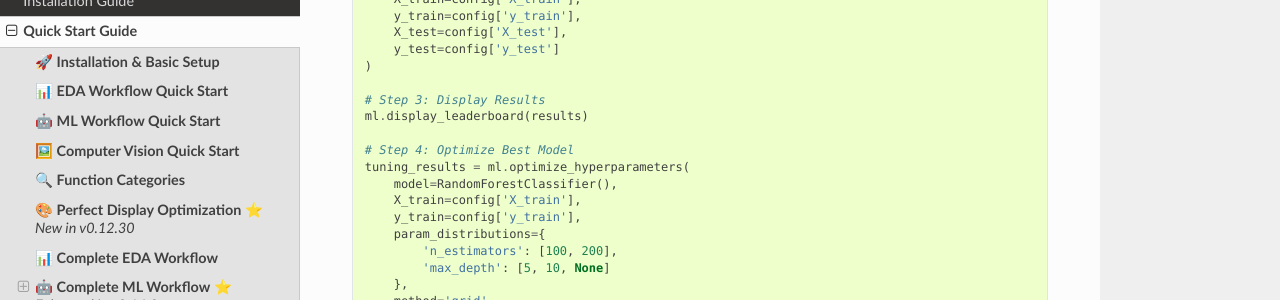
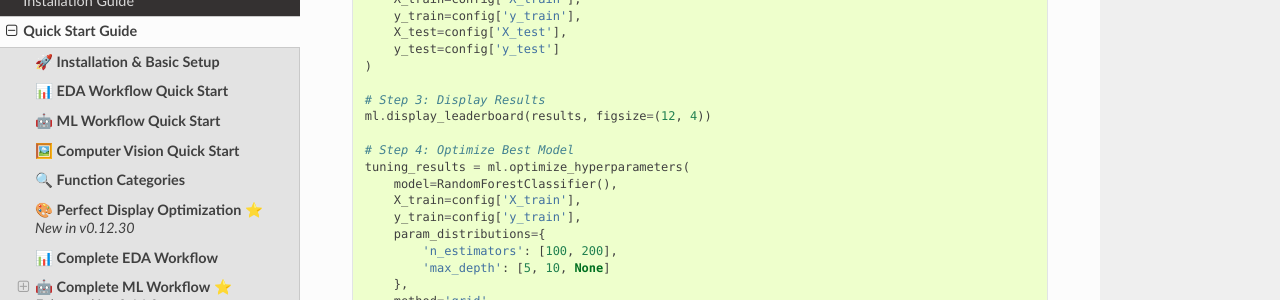
Before and after one commit to evanlow/edaflow, a Sphinx documentation site: the page built from docs/source/quickstart.rst, in a window 1280 px wide and 900 px high, scrolled down 2335 px. Shown: the part 151-451 px from the top of the window. Built offline with Sphinx 7.4.7 and the Read the Docs theme 3.1.0, drawn with Linux system fonts in a browser that asks for light colours; pages that are not in the unit, such as notebooks, are missing from menus; some of the changed text lies outside the part shown.

Commit message:
UX: Make leaderboard visualizations more compact
Improved user experience in notebook environments:

docs/source/quickstart.rst:
- Step 3: Added figsize=(12, 4) to display_leaderboard()
- Step 4: Added figsize=(12, 4) to display_leaderboard()
- Step 6: Added figsize=(12, 4) to display_leaderboard()

docs/source/user_guide/ml_guide.rst:
- Added figsize=(12, 4) to both display_leaderboard() calls

Benefits:
- Reduces bar chart height by 50% (from 8 to 4)
- Makes notebooks more scrollable and readable
- Maintains full width (12) for proper metric visibility
- Improves user experience in Colab, Jupyter, and VS Code

```diff
--- a/docs/source/quickstart.rst
+++ b/docs/source/quickstart.rst
@@ -137,7 +137,7 @@
    )
 
    # Step 3: Display Results
-   ml.display_leaderboard(results)
+   ml.display_leaderboard(results, figsize=(12, 4))
 
    # Step 4: Optimize Best Model
    tuning_results = ml.optimize_hyperparameters(
@@ -389,7 +389,7 @@
    )
 
    # Step 4: Display Results
-   ml.display_leaderboard(baseline_results)
+   ml.display_leaderboard(baseline_results, figsize=(12, 4))
 
    # Step 5: Hyperparameter Optimization for Top Models
    # Get top 2 models (adapt based on actual metrics available)
@@ -434,7 +434,7 @@
        experiment_config=config
    )
 
-   ml.display_leaderboard(final_comparison)
+   ml.display_leaderboard(final_comparison, figsize=(12, 4))
 
    # Select best model
    best_model_name = final_comparison.loc[final_comparison['roc_auc'].idxmax(), 'model']
--- a/docs/source/user_guide/ml_guide.rst
+++ b/docs/source/user_guide/ml_guide.rst
@@ -89,7 +89,8 @@
        comparison_results=comparison_results,
        sort_by='roc_auc',
        ascending=False,
-       show_std=True
+       show_std=True,
+       figsize=(12, 4)
    )
 
    # Step 6: Rank Models and Select Best Performer
@@ -251,7 +252,8 @@
        comparison_results=results,
        sort_by='f1_score',
        show_std=True,
-       highlight_best=True
+       highlight_best=True,
+       figsize=(12, 4)
    )
 
 **Rank Models**
```
